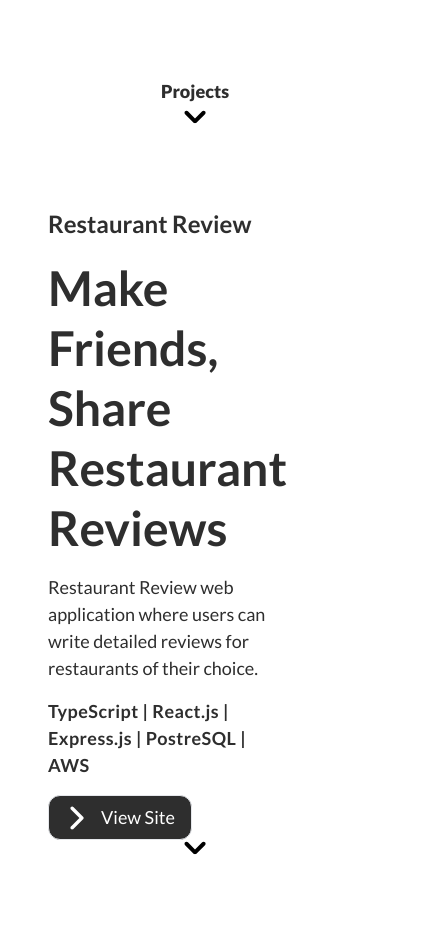
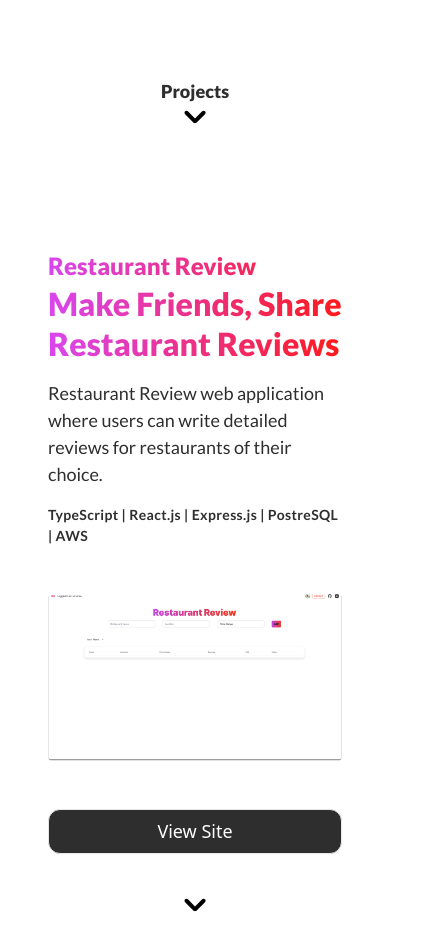
Before and after one commit to terrencejihoonjung/portfolio, a React (Vite) app: page / in a window 390 px wide. Shown: the part 1970-2919 px from the top of the page, 431 px wide, since content can reach past the window. Built offline with nearby package versions, Linux system fonts and the light colour scheme.

Commit message:
finished responsive project section

```diff
--- a/src/App.tsx
+++ b/src/App.tsx
@@ -47,11 +47,7 @@ function App() {
   }, []);
 
   return (
-    <div
-      className={`relative min-h-screen min-w-screen mx-auto ${
-        isDarkMode ? `dark` : ``
-      }`}
-    >
+    <div className={`relative h-full min-w-full ${isDarkMode ? `dark` : ``}`}>
       <DarkModeContext.Provider value={{ isDarkMode, setIsDarkMode }}>
         <RouterProvider router={router} />
       </DarkModeContext.Provider>
--- a/src/components/ui/RightArrow.tsx
+++ b/src/components/ui/RightArrow.tsx
@@ -12,13 +12,13 @@ function RightArrow({ isDarkMode }: RightArrowProps) {
         <img
           src={RightArrowBlack}
           alt="Right Arrow Icon"
-          className="h-6 w-6 tablet:h-4 tablet:w-4 desktop:h-4 desktop:w-4"
+          className="hidden desktop:block desktop:h-4 desktop:w-4"
         />
       ) : (
         <img
           src={RightArrowWhite}
           alt="Right Arrow Icon"
-          className="h-6 w-6 tablet:h-4 tablet:w-4 desktop:h-4 desktop:w-4"
+          className="hidden desktop:block desktop:h-4 desktop:w-4"
         />
       )}
     </>
--- a/src/pages/About/About.tsx
+++ b/src/pages/About/About.tsx
@@ -13,7 +13,7 @@ type AboutProps = {
 function About({ scrollToTarget }: AboutProps) {
   const ref = useRef<HTMLDivElement>(null);
   const { isDarkMode } = useDarkMode();
-  const isInView = useInView(ref, { once: true });
+  const isInView = useInView(ref, { once: true, amount: 0.5 });
 
   function handleScroll() {
     const ref = document.getElementById("projects") as HTMLElement | null;
@@ -21,21 +21,19 @@ function About({ scrollToTarget }: AboutProps) {
   }
 
   return (
-    <div
+    <motion.div
       id="about"
+      ref={ref}
+      variants={container}
+      initial="hidden"
+      animate={isInView ? "show" : {}}
       className={`${
         isDarkMode ? `bg-text text-background` : `bg-background text-text`
       } relative min-h-screen flex flex-col justify-around items-center`}
     >
       <MotionConfig transition={{ duration: 2.5, ease: "backInOut" }}>
         <div></div>
-        <motion.div
-          ref={ref}
-          variants={container}
-          initial="hidden"
-          animate={isInView ? "show" : {}}
-          className="flex flex-col w-6/7 tablet:w-5/6 desktop:w-3/4"
-        >
+        <div className="flex flex-col w-6/7 tablet:w-5/6 desktop:w-3/4">
           <span className="flex items-center px-8">
             <motion.h1
               variants={text}
@@ -125,7 +123,7 @@ function About({ scrollToTarget }: AboutProps) {
               </motion.div>
             </div>
           </div>
-        </motion.div>
+        </div>
         <motion.button
           onClick={handleScroll}
           variants={text}
@@ -144,7 +142,7 @@ function About({ scrollToTarget }: AboutProps) {
           <DownArrow isDarkMode={isDarkMode} />
         </motion.button>
       </MotionConfig>
-    </div>
+    </motion.div>
   );
 }
 
--- a/src/pages/Cover/Cover.tsx
+++ b/src/pages/Cover/Cover.tsx
@@ -73,7 +73,7 @@ function Cover({ scrollToTarget }: CoverProps) {
         }}
         className="flex flex-col items-center"
       >
-        <p className="font-lato  font-black text-md tablet:text-sm desktop:text-md">
+        <p className="font-lato font-black text-md tablet:text-sm desktop:text-md">
           About Me
         </p>
 
--- a/src/pages/Project/Project.tsx
+++ b/src/pages/Project/Project.tsx
@@ -2,6 +2,7 @@ import { useDarkMode } from "../../context/darkModeContext.tsx";
 import DownArrow from "../../components/ui/DownArrow.tsx";
 import RightArrow from "../../components/ui/RightArrow.tsx";
 import RestaurantReview from "../../assets/RestaurantReview.png";
+import { motion } from "framer-motion";
 
 type ProjectProps = {
   scrollToTarget: (target: HTMLElement) => void;
@@ -21,23 +22,31 @@ function Project({ scrollToTarget }: ProjectProps) {
         id="projects"
         className={`${
           isDarkMode ? `bg-text text-background` : `bg-background text-text`
-        } relative h-screen w-screen flex flex-col justify-center items-center`}
+        } relative min-h-screen min-w-screen flex flex-col justify-center items-center`}
       >
-        <div className="flex h-2/3 w-full">
+        <div className="flex flex-col space-y-12 items-center desktop:space-y-0 desktop:flex-row h-2/3 w-full">
           <div className="px-12 flex flex-col basis-1/3 justify-center items-center">
-            <div className="space-y-4 font-lato flex flex-col justify-center w-full h-3/5">
-              <h1 className="text-lg font-bold">Restaurant Review</h1>
-              <h2 className="text-2xl font-bold leading-tight">
-                Make Friends, Share Restaurant Reviews
-              </h2>
+            <div className="space-y-4 font-lato flex flex-col justify-center items-start tablet:items-center desktop:items-start w-full h-3/5">
+              <div className="bg-gradient-to-r from-fuchsia-500 to-yelp-red text-transparent bg-clip-text flex flex-col items-start tablet:flex-row tablet:items-center desktop:items-start desktop:flex-col">
+                <h1 className="text-lg tablet:text-md desktop:text-lg font-black">
+                  Restaurant Review
+                </h1>
+                <p className="hidden tablet:block desktop:hidden text-md tablet:text-md font-black">
+                  &nbsp; - &nbsp;
+                </p>
+                <h2 className="text-xl tablet:text-md desktop:text-2xl font-black leading-tight">
+                  Make Friends, Share Restaurant Reviews
+                </h2>
+              </div>
+
               <p className="text-md font-regular">
                 Restaurant Review web application where users can write detailed
                 reviews for restaurants of their choice.
               </p>
-              <span className="text-md font-bold tracking-wide">
+              <span className="text-sm tablet:text-md desktop:text-md font-bold tracking-wide">
                 TypeScript | React.js | Express.js | PostreSQL | AWS
               </span>
-              <button className="space-x-3 text-md flex border w-36 justify-center items-center bg-text text-background py-2 rounded-xl">
+              <button className="hidden tablet:flex space-x-3 text-md border w-64 desktop:w-36 justify-center items-center bg-text text-background py-2 rounded-xl">
                 <RightArrow isDarkMode={isDarkMode} />
                 <span>View Site</span>
               </button>
@@ -49,9 +58,18 @@ function Project({ scrollToTarget }: ProjectProps) {
               <img src={RestaurantReview} />
             </div>
           </div>
+          <span className="flex tablet:hidden w-full px-12">
+            <button className=" text-md border w-full justify-center items-center bg-text text-background py-2 rounded-xl">
+              <RightArrow isDarkMode={isDarkMode} />
+              <span>View Site</span>
+            </button>
+          </span>
         </div>
 
-        <button onClick={handleScroll} className="mt-8">
+        <button
+          onClick={handleScroll}
+          className="absolute mb-14 desktop:mb-24 bottom-0"
+        >
           <DownArrow isDarkMode={isDarkMode} />
         </button>
       </div>
--- a/tailwind.config.js
+++ b/tailwind.config.js
@@ -31,6 +31,7 @@ export default {
         primary: "#486adb",
         secondary: "#ddeafd",
         accent: "#3c83f6",
+        "yelp-red": "#FF1A1A",
       },
     },
   },
```
